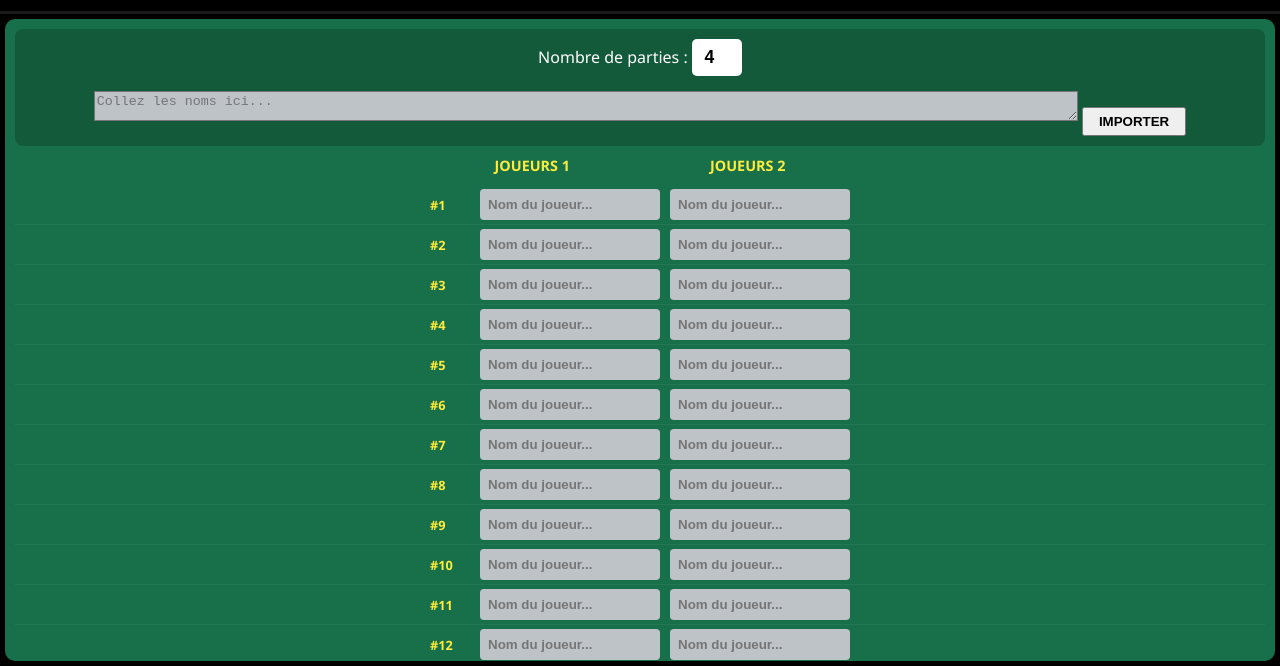
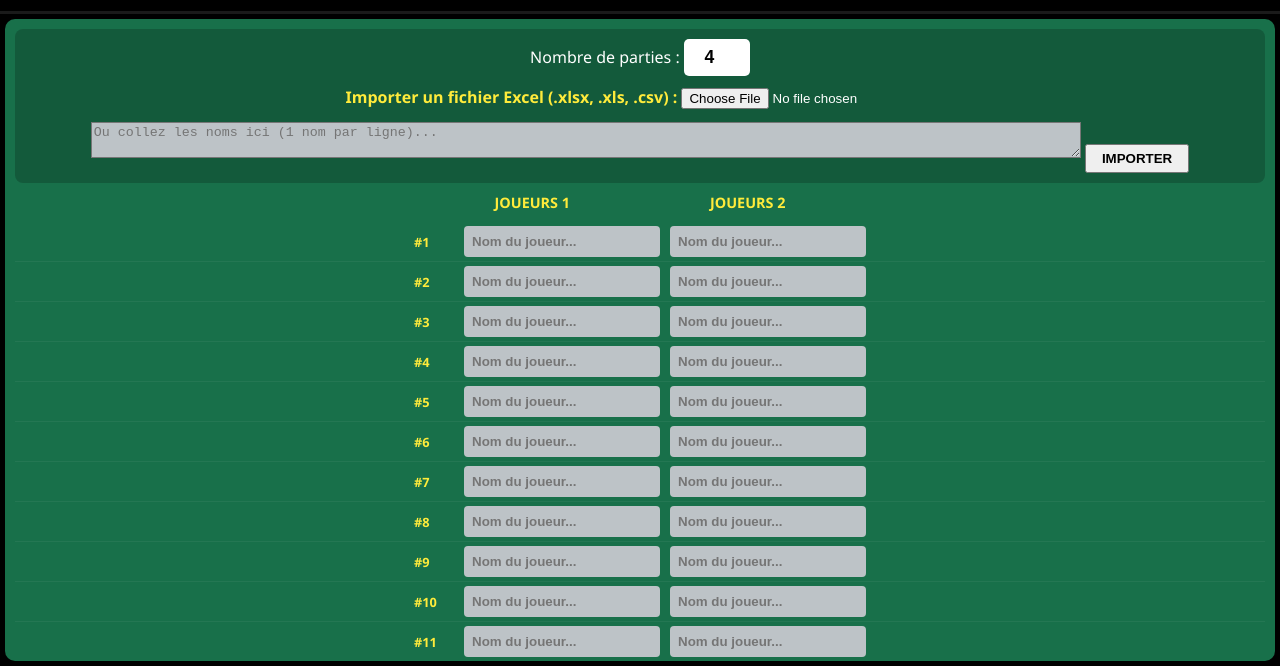
Before and after one commit to gasnier-coder/concours-de-belote, a plain HTML site: page index.html in a window 1280 px wide. Both pictures are taken after a click on the button "IMPORTER". Shown: the part 134-800 px from the top of the page. Drawn offline with Linux system fonts and the light colour scheme.

Commit message:
Add files via upload

```diff
--- a/index.html
+++ b/index.html
@@ -1,10 +1,11 @@
-<meta charset="UTF-8">
-<title>Concours - C. Gasnier</title>
-
-<link rel="manifest" href="manifest.json">
-<style>
-
-
+<!DOCTYPE html>
+<html lang="fr">
+<head>
+    <meta charset="UTF-8">
+    <title>Concours - C. Gasnier</title>
+    <link rel="manifest" href="manifest.json">
+    <script src="https://cdn.sheetjs.com/xlsx-0.20.3/package/dist/xlsx.full.min.js"></script>
+    <style>
         :root { --bg-page: #000000; --tapis-vert: #18704A; --accent: #ff4757; --jaune: #ffeb3b; --gris-souris: #bdc3c7; }
         body { font-family: 'Segoe UI', sans-serif; background: var(--bg-page); margin: 0; padding: 0; color: white; display: flex; flex-direction: column; height: 100vh; overflow: auto; }
 
@@ -63,15 +64,13 @@
 <body onload="chargerDonnees()">
 
     <header>
-
         <div class="app-title"></div>
         <button class="reset-btn" onclick="reinitialiserTout()">Reset</button>
 
         <div class="tabs" id="barreOnglets">
             <button id="btn-config" class="tab-btn active" onclick="nav('config')">ÉQUIPES</button>
             <button id="btn-classement" class="tab-btn" onclick="nav('classement')">CLASSEMENT</button>
-	<img src="GASNIERTECHROND.gif" width="130" style="position: absolute; top: 0px; left: 30px;" alt="Logo">
-
+            <img src="GASNIERTECHROND.gif" width="130" style="position: absolute; top: 0px; left: 30px;" alt="Logo">
         </div>
         <div class="action-bar">
             <div id="action-config" class="page-action active-page">
@@ -84,8 +83,6 @@
                 <button class="btn-principal btn-print" onclick="window.print()">IMPRIMER LE CLASSEMENT</button>
             </div>
         </div>
-
-
     </header>
 
     <main id="main-content">
@@ -94,7 +91,10 @@
                 <label>Nombre de parties : </label>
                 <input type="number" id="inputNbTours" value="4" onchange="sauverDonnees()" style="width:50px; color:black; background: white;">
                 <div style="margin-top:10px;">
-                    <textarea id="importBox" style="width: 80%; height: 30px; margin: 5px 0; color:black; background: var(--gris-souris);" placeholder="Collez les noms ici..."></textarea>
+                    <label for="fichierExcel" style="display:inline-block; margin-bottom:6px; font-weight:bold; color:var(--jaune);">Importer un fichier Excel (.xlsx, .xls, .csv) : </label>
+                    <input type="file" id="fichierExcel" accept=".xlsx,.xls,.csv" onchange="importerExcel(event)" style="color:white; margin-bottom:8px;">
+                    <br>
+                    <textarea id="importBox" style="width: 80%; height: 30px; margin: 5px 0; color:black; background: var(--gris-souris);" placeholder="Ou collez les noms ici (1 nom par ligne)..."></textarea>
                     <button onclick="collerNoms()" style="cursor:pointer; color:black; font-weight:bold; padding: 5px 15px;">IMPORTER</button>
                 </div>
             </div>
@@ -128,13 +128,59 @@
         document.getElementById('zoneSaisie').innerHTML = h;
     }
 
-    function collerNoms() {
-        let liste = document.getElementById('importBox').value.split('\n').filter(n => n.trim() !== "");
+    function remplirEquipesDepuisListe(listeNoms) {
+        const propres = listeNoms
+            .map(n => String(n ?? "").trim())
+            .filter(n => n !== "");
+
         for(let i=1; i<=150; i++) {
-            document.getElementById(`j${i}a`).value = liste[(i-1)*2] || "";
-            document.getElementById(`j${i}b`).value = liste[(i-1)*2+1] || "";
+            document.getElementById(`j${i}a`).value = propres[(i-1)*2] || "";
+            document.getElementById(`j${i}b`).value = propres[(i-1)*2+1] || "";
         }
         sauverDonnees();
+    }
+
+    function collerNoms() {
+        let liste = document.getElementById('importBox').value.split('\n');
+        remplirEquipesDepuisListe(liste);
+    }
+
+    function importerExcel(event) {
+        const file = event.target.files[0];
+        if (!file) return;
+
+        if (typeof XLSX === "undefined") {
+            alert("La librairie Excel n'est pas chargée. Vérifie la connexion ou le cache du Service Worker.");
+            return;
+        }
+
+        const reader = new FileReader();
+        reader.onload = function(e) {
+            try {
+                const data = new Uint8Array(e.target.result);
+                const workbook = XLSX.read(data, { type: 'array' });
+                const firstSheet = workbook.Sheets[workbook.SheetNames[0]];
+                const rows = XLSX.utils.sheet_to_json(firstSheet, { header: 1 });
+
+                const noms = [];
+                rows.forEach(row => {
+                    if (!Array.isArray(row)) return;
+                    row.forEach(cell => {
+                        const val = String(cell ?? "").trim();
+                        if (val !== "") noms.push(val);
+                    });
+                });
+
+                remplirEquipesDepuisListe(noms);
+                alert(`${noms.length} nom(s) importé(s) depuis "${file.name}".`);
+            } catch (err) {
+                console.error("Erreur import Excel :", err);
+                alert("Impossible de lire ce fichier Excel.");
+            } finally {
+                event.target.value = "";
+            }
+        };
+        reader.readAsArrayBuffer(file);
     }
 
     function demarrerTournoi() {
```
